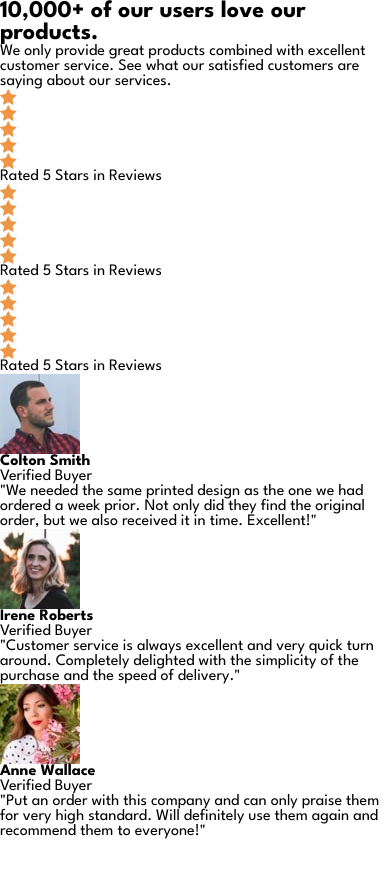
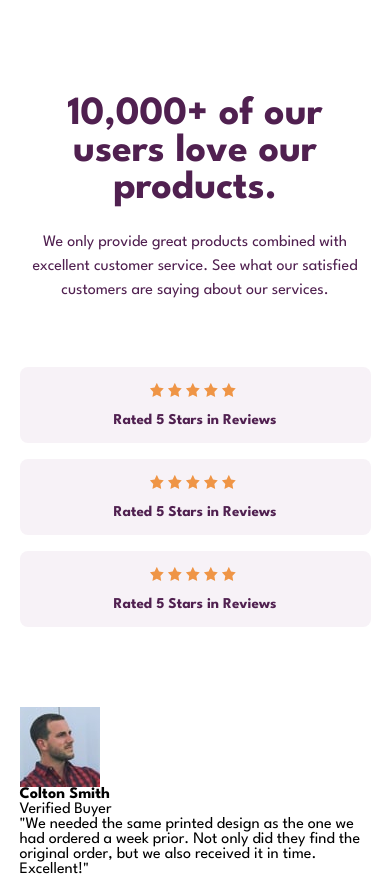
Before and after one commit to mahmud035/social-proof-section-frontEndMentor, a plain HTML site: page index.html in a window 390 px wide. Shown: the top 874 px of the page. Before the commit the page ends 844 px from the top, so only its background shows below. Drawn offline with Linux system fonts and the light colour scheme.

Commit message:
added heading and rating container's style & media query

```diff
--- a/css/media-query.css
+++ b/css/media-query.css
@@ -1 +1,47 @@
 /** Media Query for Responsiveness */
+@media (max-width: 576px) {
+  /** heading-and-rating-container */
+  .social-proof-section-content.container {
+    width: 90%;
+  }
+
+  .heading-and-rating-container {
+    flex-direction: column;
+    padding: 1rem 0 5rem 0;
+  }
+
+  .heading-container {
+    padding: 0rem 0 3rem 0;
+  }
+
+  .heading-container h1 {
+    font-size: 2.5rem;
+    width: 100%;
+    text-align: center;
+  }
+
+  .heading-container p {
+    line-height: 24px;
+    width: 100%;
+    padding: 1.5rem 0 0 0;
+    text-align: center;
+  }
+
+  .user-rating-container {
+    width: 100%;
+  }
+
+  .user-rating-container > .user-rating {
+    flex-direction: column;
+    width: 100%;
+    gap: 1rem;
+  }
+
+  .user-rating.user-rating-02 {
+    margin-left: 0;
+  }
+
+  .user-rating.user-rating-03 {
+    margin-left: 0;
+  }
+}
--- a/css/style.css
+++ b/css/style.css
@@ -68,3 +68,83 @@ body {
 }
 
 /** Social Proof Section  */
+.main-container {
+  width: 100vw;
+  min-height: 100vh;
+  background-color: var(--white);
+}
+
+.social-proof-section-content {
+  /* overflow: hidden; */
+  padding: 5rem 0;
+}
+
+.heading-and-rating-container {
+  display: flex;
+  padding: 1rem 2rem 5rem 0;
+  align-items: start;
+}
+
+.heading-container,
+.user-rating-container {
+  flex: 1;
+}
+
+.heading-container {
+  padding: 0rem 3rem 3rem 0;
+}
+
+.heading-container h1 {
+  color: var(--very-dark-magenta);
+  font-size: 3.5rem;
+  width: 90%;
+}
+
+.heading-container p {
+  color: var(--very-dark-magenta);
+  line-height: 24px;
+  width: 75%;
+  padding: 1.5rem 0 0 0;
+}
+
+.user-rating-container {
+  display: flex;
+  flex-direction: column;
+  gap: 1rem;
+  padding-top: 1rem;
+}
+
+.user-rating-container > .user-rating {
+  display: flex;
+  justify-content: space-evenly;
+  align-items: center;
+  gap: 1.8rem;
+  background-color: var(--light-grayish-magenta);
+  padding: 1rem;
+  border-radius: 8px;
+  width: 70%;
+}
+
+.user-rating > p {
+  color: var(--very-dark-magenta);
+  font-weight: bold;
+  font-size: 15px;
+}
+
+.user-rating-container > .user-rating > .rating {
+  display: flex;
+}
+
+.rating > img {
+  width: 14px;
+  height: 14px;
+  margin-right: 4px;
+}
+
+.user-rating.user-rating-02 {
+  margin-left: 50px;
+}
+
+.user-rating.user-rating-03 {
+  margin-left: 100px;
+}
--- a/index.html
+++ b/index.html
@@ -22,7 +22,7 @@
   <body>
     <!-- Social Proof Section -->
     <main class="main-container">
-      <section class="social-proof-section-content">
+      <section class="social-proof-section-content container">
         <div class="heading-and-rating-container">
           <div class="heading-container">
             <h1>10,000+ of our users love our products.</h1>
@@ -44,7 +44,7 @@
               <p>Rated 5 Stars in Reviews</p>
             </div>
 
-            <div class="user-rating">
+            <div class="user-rating user-rating-02">
               <div class="rating">
                 <img src="./images/icon-star.svg" alt="" />
                 <img src="./images/icon-star.svg" alt="" />
@@ -55,7 +55,7 @@
               <p>Rated 5 Stars in Reviews</p>
             </div>
 
-            <div class="user-rating">
+            <div class="user-rating user-rating-03">
               <div class="rating">
                 <img src="./images/icon-star.svg" alt="" />
                 <img src="./images/icon-star.svg" alt="" />
```
